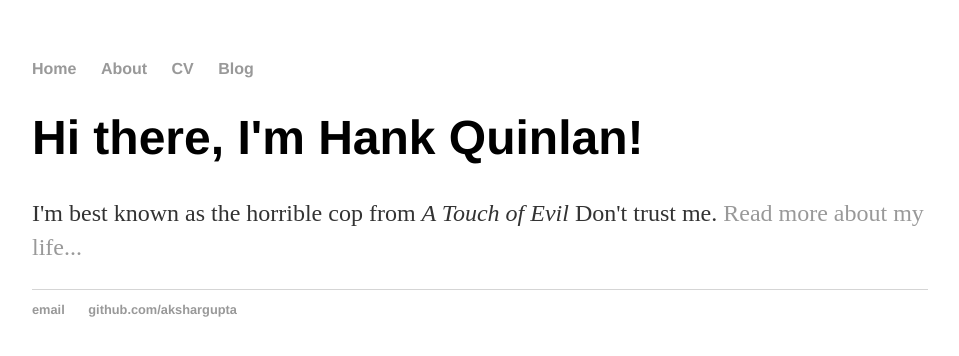
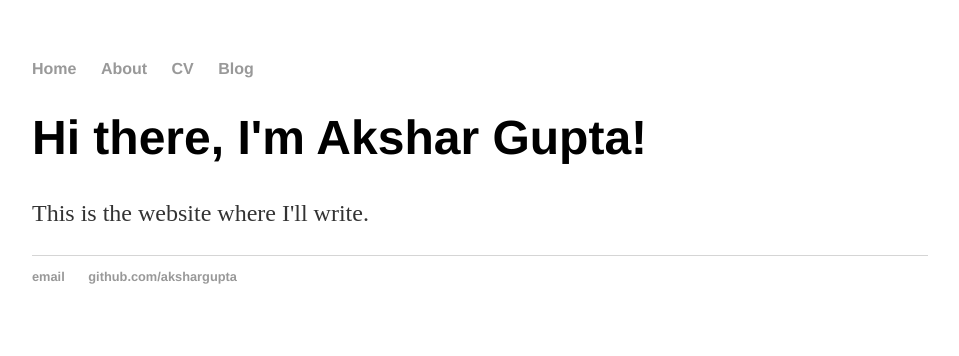
Before and after one commit to akshargupta/reimagined-eureka, a Jekyll site: the page built from index.html, in a window 1280 px wide. Shown: the top 356 px of the page, without its empty margins (160-1119 px from the left). Built offline with Jekyll 4.4.1, drawn with Linux system fonts in a browser that asks for light colours.

Commit message:
Update index.html

```diff
--- a/index.html
+++ b/index.html
@@ -1,8 +1,8 @@
 ---
 layout: default
-title: Hank Quinlan, Horrible Cop
+title: I will write here
 ---
 <div class="blurb">
-	<h1>Hi there, I'm Hank Quinlan!</h1>
-	<p>I'm best known as the horrible cop from <em>A Touch of Evil</em> Don't trust me. <a href="/about">Read more about my life...</a></p>
+	<h1>Hi there, I'm Akshar Gupta!</h1>
+	<p>This is the website where I'll write.</p>
 </div><!-- /.blurb -->
```
